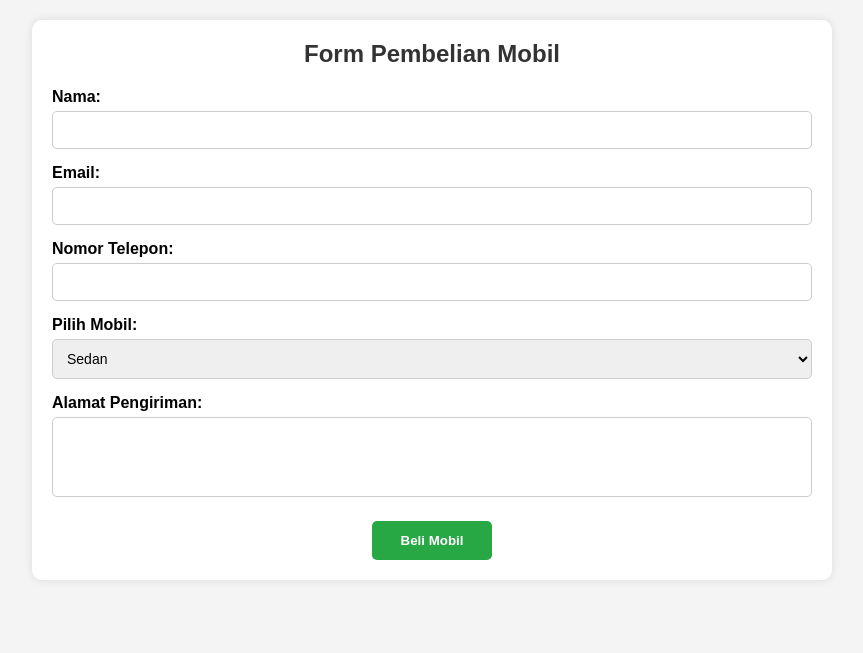
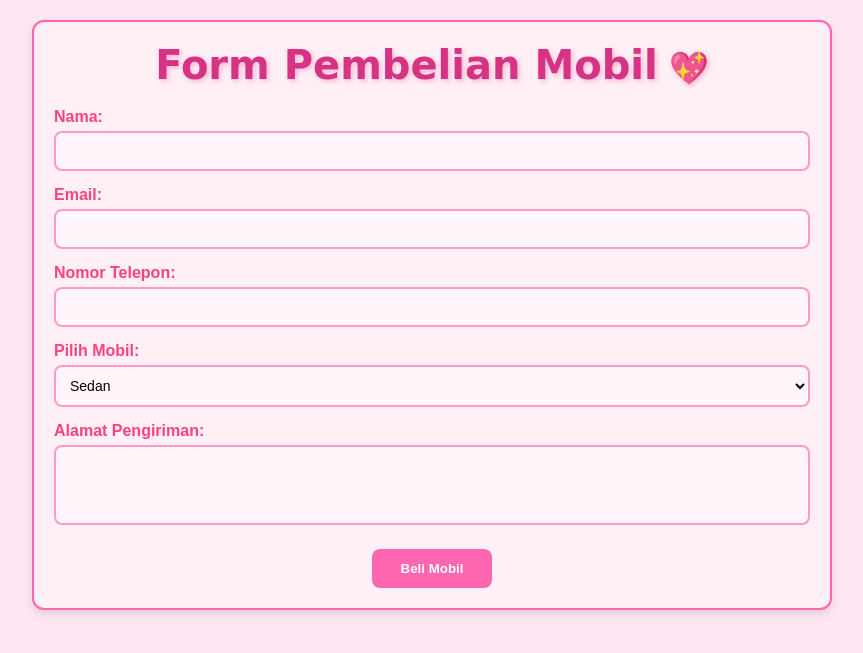
Before and after one commit to NaswaBilaa/2311103089_Naswa-Bila-, a PHP site: page / in a window 1280 px wide. Shown: the top 653 px of the page, without its empty margins (208-1071 px from the left). Run offline with PHP 8.4, Linux system fonts and the light colour scheme.

Commit message:
Modul 1 part 2

```diff
--- a/MODUL 1/style.css
+++ b/MODUL 1/style.css
@@ -6,25 +6,37 @@
 }
 
 body {
-    font-family: Arial, sans-serif;
-    background-color: #f4f4f4;
+    font-family: 'Poppins', sans-serif;
+    background-color: #ffe6f2;
     padding: 20px;
+    position: relative;
 }
 
 .container {
     max-width: 800px;
-    background: white;
+    background: #fff0f5;
     padding: 20px;
-    border-radius: 10px;
-    box-shadow: 0px 0px 10px rgba(0, 0, 0, 0.1);
+    border-radius: 12px;
+    box-shadow: 0px 4px 10px rgba(0, 0, 0, 0.1);
     margin: 0 auto 20px auto;
+    border: 2px solid #ff66b2;
+    position: relative;
 }
 
 h2,
 h3 {
     text-align: center;
     margin-bottom: 20px;
-    color: #333;
+    color: #d63384;
+    font-family: 'Dancing Script', cursive;
+    font-size: 2.5rem;
+    font-weight: bold;
+    text-shadow: 2px 2px 5px rgba(214, 51, 132, 0.3);
+}
+
+h2::after {
+    content: ' 💖';
+    font-size: 2rem;
 }
 
 /* Form Styling */
@@ -37,6 +49,7 @@ label {
     font-weight: bold;
     display: block;
     margin-bottom: 5px;
+    color: #ff4081;
 }
 
 input,
@@ -44,18 +57,19 @@ select,
 textarea {
     width: 100%;
     padding: 10px;
-    border: 1px solid #ccc;
-    border-radius: 5px;
+    border: 2px solid #ff99cc;
+    border-radius: 8px;
     font-size: 14px;
-    transition: border-color 0.3s;
+    transition: all 0.3s;
+    background: #fff5fa;
 }
 
 input:focus,
 select:focus,
 textarea:focus {
     outline: none;
-    border-color: #28a745;
-    box-shadow: 0 0 5px rgba(40, 167, 69, 0.3);
+    border-color: #ff4081;
+    box-shadow: 0 0 5px rgba(255, 64, 129, 0.4);
 }
 
 textarea {
@@ -77,19 +91,20 @@ textarea {
 }
 
 button {
-    background-color: #28a745;
+    background-color: #ff66b2;
     color: white;
     border: none;
     padding: 12px 20px;
-    border-radius: 5px;
+    border-radius: 8px;
     cursor: pointer;
     font-weight: bold;
-    transition: background-color 0.3s;
+    transition: background-color 0.3s, transform 0.2s;
     min-width: 120px;
 }
 
 button:hover {
-    background-color: #218838;
+    background-color: #ff4081;
+    transform: scale(1.05);
 }
 
 /* Table Styling */
@@ -106,7 +121,7 @@ table {
 
 th,
 td {
-    border: 1px solid #ddd;
+    border: 1px solid #ff99cc;
     padding: 12px;
     text-align: left;
     vertical-align: middle;
@@ -114,18 +129,18 @@ td {
 }
 
 th {
-    background-color: #28a745;
+    background-color: #ff66b2;
     color: white;
     font-weight: bold;
     text-align: center;
 }
 
 tr:nth-child(even) {
-    background-color: #f9f9f9;
+    background-color: #ffe6f2;
 }
 
 tr:hover {
-    background-color: #f1f1f1;
+    background-color: #ffd1e8;
 }
 
 /* Responsif untuk layar kecil */
```
